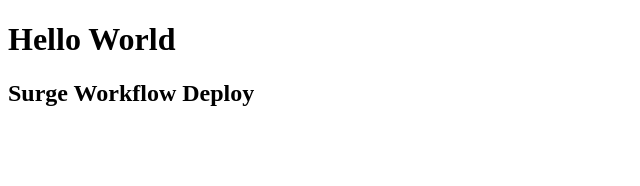
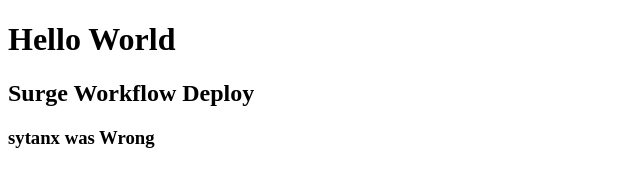
Before and after one commit to adeelahmed02/JavaScriptProjects, a plain HTML site: page index.html in a window 1280 px wide. Shown: the whole page, without its empty margins (0-640 px from the left). Drawn offline with Linux system fonts and the light colour scheme.

Commit message:
Update index.html
update

```diff
--- a/index.html
+++ b/index.html
@@ -12,5 +12,7 @@
  <h1>   Hello World</h1>
 <h2>Surge Workflow Deploy</h2>
 
+<h3>sytanx was Wrong</h3>
+
 </body>
 </html>
```
